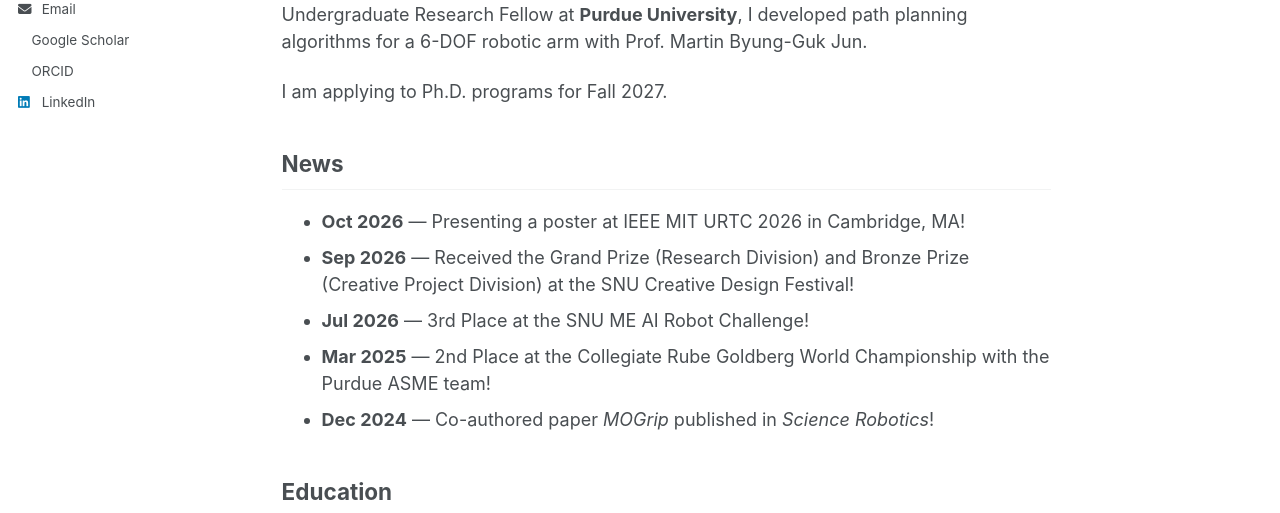
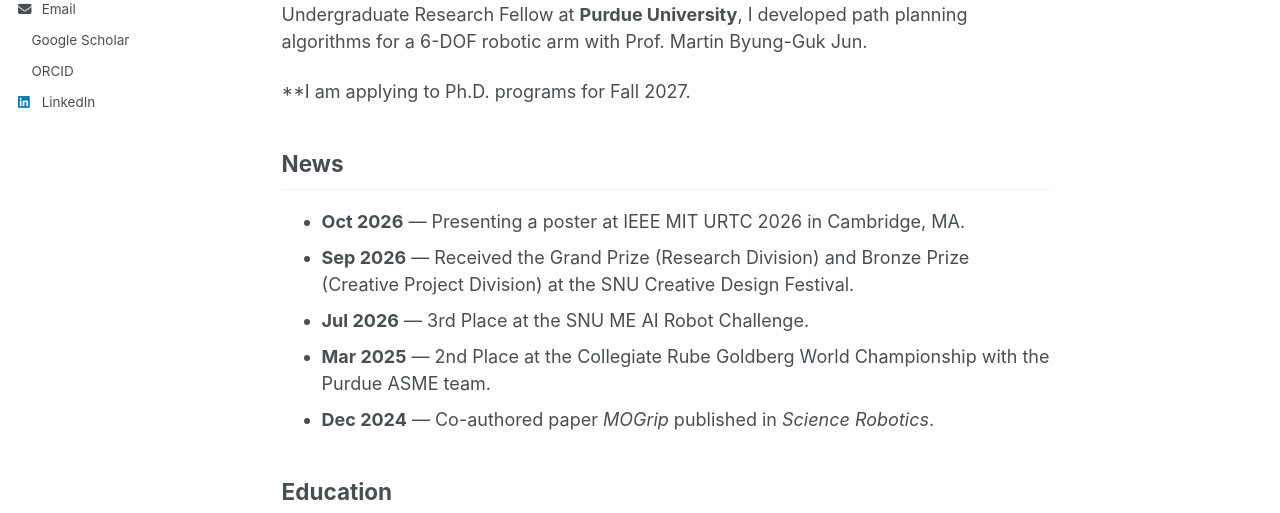
Before and after one commit to kristineyslee/kristineyslee.github.io, a Jekyll site: the page built from _pages/about.md, in a window 1280 px wide and 1257 px high. Shown: the part 486-999 px from the top of the window. Built offline with Jekyll 4.4.1, drawn with Linux system fonts in a browser that asks for light colours; a style sheet for code colours, icons or effects is not loaded.

```diff
--- a/_pages/about.md
+++ b/_pages/about.md
@@ -13,15 +13,15 @@ I am currently a research intern at the **Microfluids & Soft Matter Laboratory**
 
 Previously, I worked on multi-object robotic grasping at the **SNU Biorobotics Laboratory** with Prof. Kyu-Jin Cho, contributing to [MOGrip](https://doi.org/10.1126/scirobotics.ado3939) (*Science Robotics*, 2024). As a Summer Undergraduate Research Fellow at **Purdue University**, I developed path planning algorithms for a 6-DOF robotic arm with Prof. Martin Byung-Guk Jun.
 
-I am applying to Ph.D. programs for Fall 2027.
+**I am applying to Ph.D. programs for Fall 2027.
 
 ## News
 
-- **Oct 2026** — Presenting a poster at IEEE MIT URTC 2026 in Cambridge, MA!
-- **Sep 2026** — Received the Grand Prize (Research Division) and Bronze Prize (Creative Project Division) at the SNU Creative Design Festival!
-- **Jul 2026** — 3rd Place at the SNU ME AI Robot Challenge!
-- **Mar 2025** — 2nd Place at the Collegiate Rube Goldberg World Championship with the Purdue ASME team!
-- **Dec 2024** — Co-authored paper *MOGrip* published in *Science Robotics*!
+- **Oct 2026** — Presenting a poster at IEEE MIT URTC 2026 in Cambridge, MA.
+- **Sep 2026** — Received the Grand Prize (Research Division) and Bronze Prize (Creative Project Division) at the SNU Creative Design Festival.
+- **Jul 2026** — 3rd Place at the SNU ME AI Robot Challenge.
+- **Mar 2025** — 2nd Place at the Collegiate Rube Goldberg World Championship with the Purdue ASME team.
+- **Dec 2024** — Co-authored paper *MOGrip* published in *Science Robotics*.
 
 ## Education
 
```
